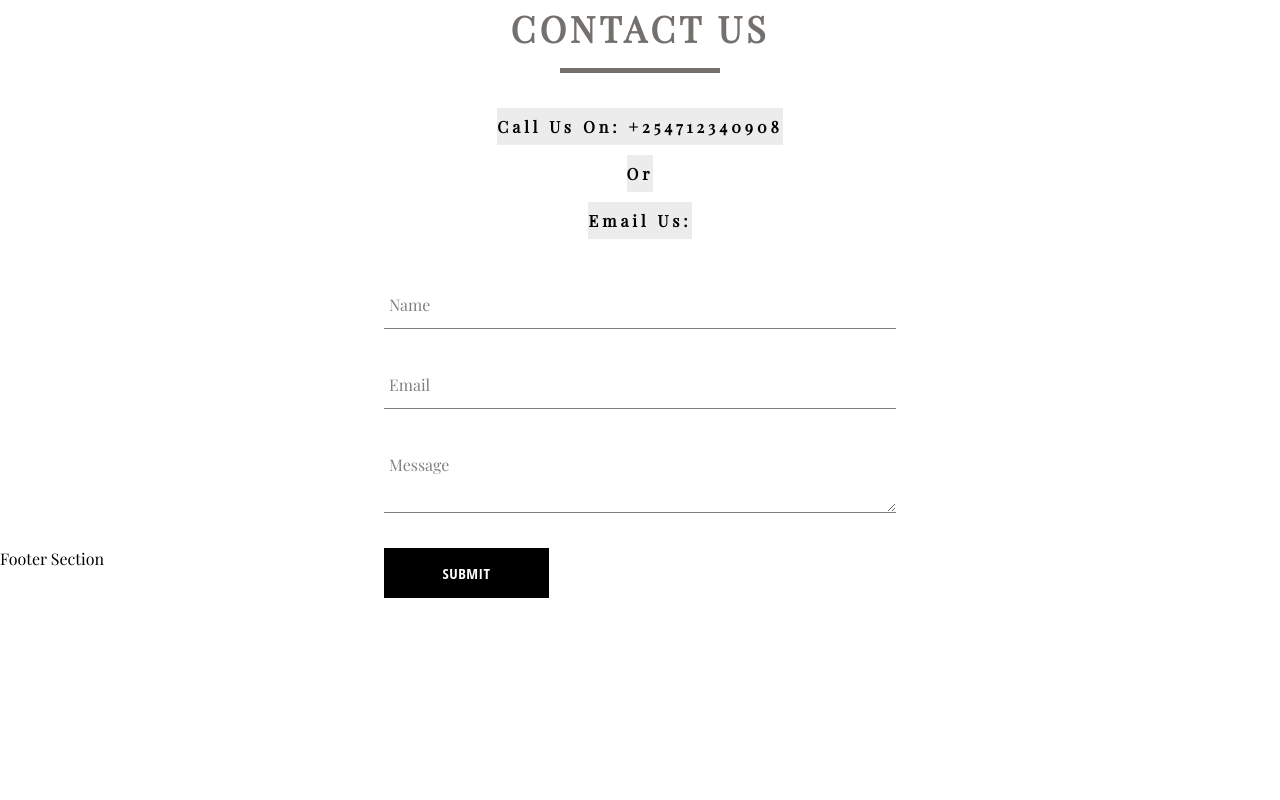
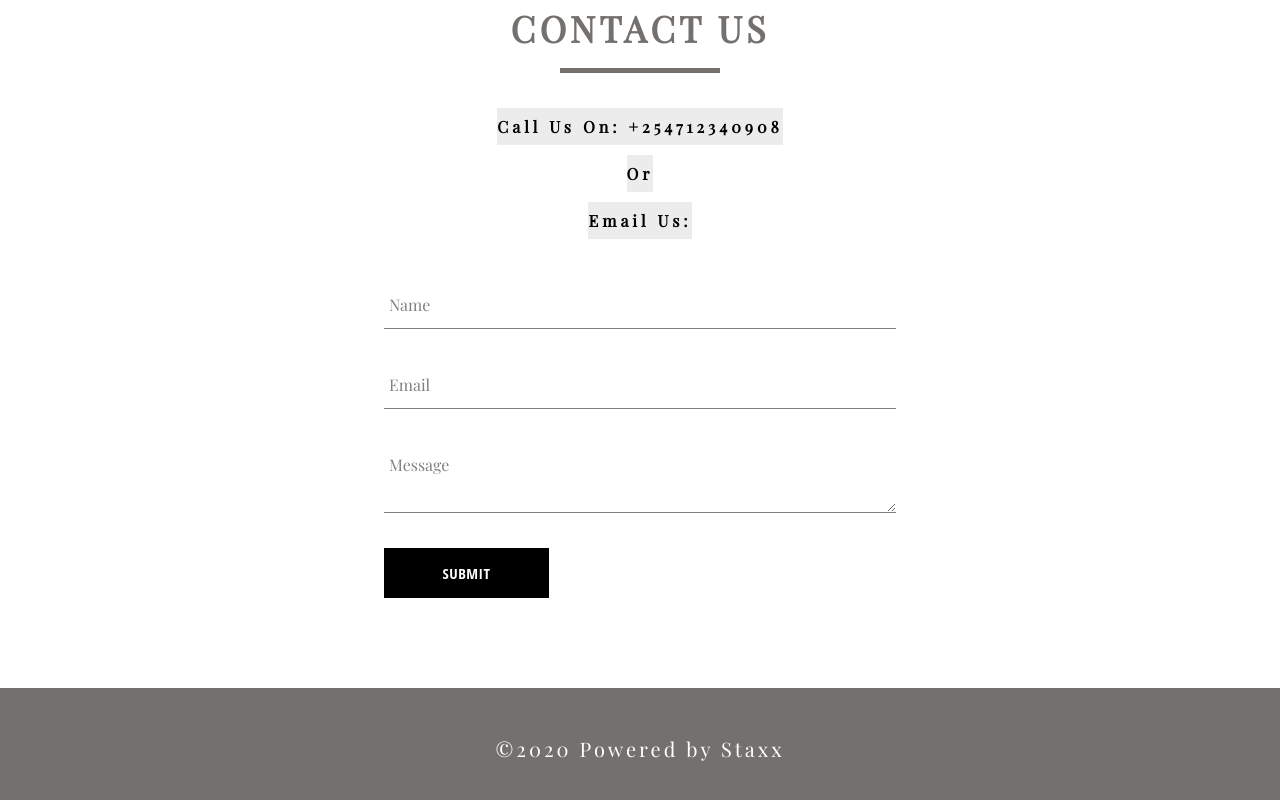
Before and after one commit to Mark9Mbugua/Pennylane, a React (Create React App) app: page / in a window 1280 px wide. Shown: the part 2679-3479 px from the top of the page. Before the commit the page ends 3277 px from the top, so only its background shows below. Built offline with nearby package versions, Linux system fonts and the light colour scheme.

Commit message:
created footer section

```diff
--- a/src/components/Footer/Footer.js
+++ b/src/components/Footer/Footer.js
@@ -1,10 +1,16 @@
 import React from 'react';
+import {
+    FooterSection,
+    FooterInfo
+ } from './footer.styles';
 
 const Footer = () => {
     return (
-        <div>
-            Footer Section
-        </div>
+        <FooterSection>
+            <FooterInfo>
+              &copy;{new Date().getFullYear()} Powered by Staxx
+            </FooterInfo>
+        </FooterSection>
     )
 }
 
--- /dev/null
+++ b/src/components/Footer/footer.styles.jsx
@@ -0,0 +1,16 @@
+import styled from 'styled-components';
+
+export const FooterSection = styled.section`
+    min-height: 15vh;
+    margin: 140px 0 0;
+    background: #74706D;
+    display: grid;
+`;
+
+export const FooterInfo = styled.p`
+    color: #fff;
+    font-size: 2.5vh;
+    letter-spacing: 3px;
+    align-self: center;
+    justify-self: center;
+`;
```
